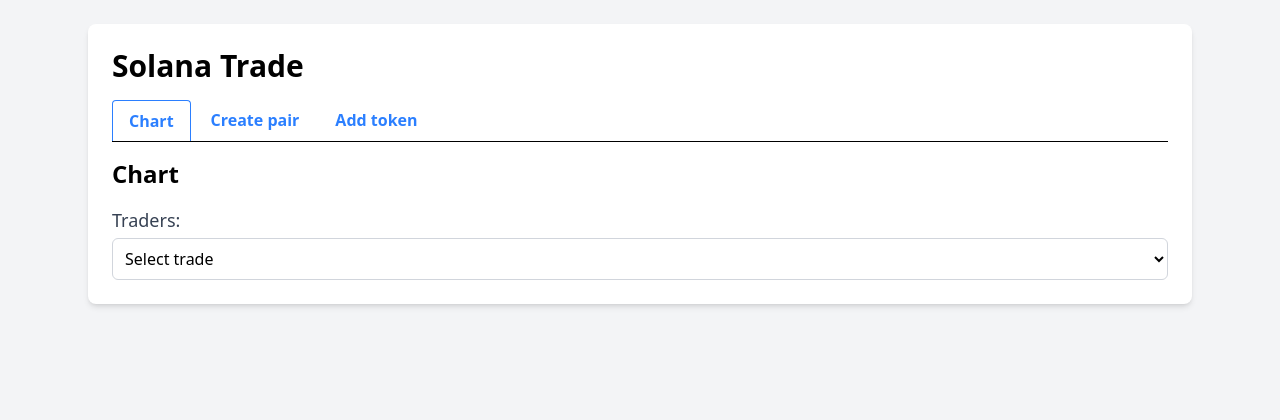
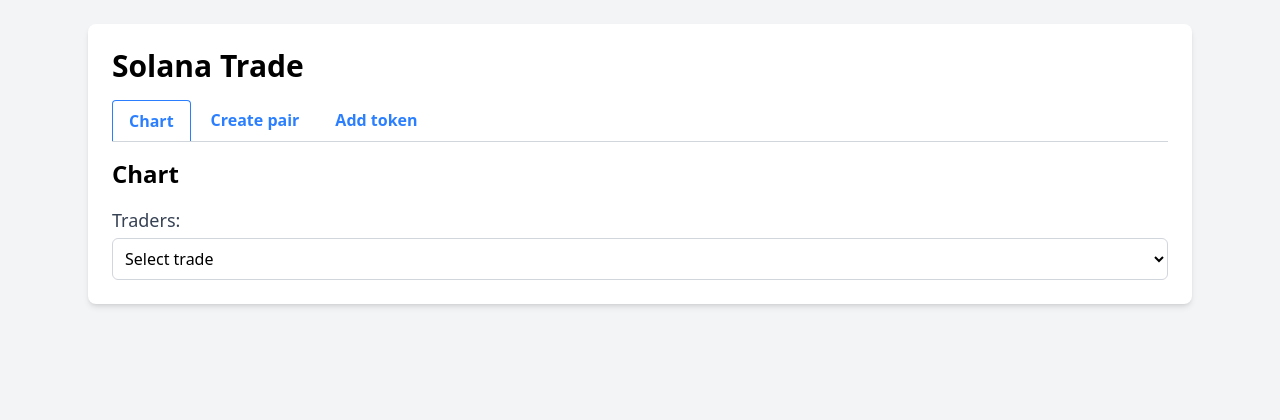
Before and after one commit to alexmudrak/solana-trader, a FastAPI app: page / in a window 1280 px wide. Shown: the top 420 px of the page. Run offline with FastAPI, Linux system fonts and the light colour scheme; data that the repository does not hold is empty; some libraries are stand-ins or nearby versions.

```diff
--- a/templates/base.html
+++ b/templates/base.html
@@ -21,7 +21,7 @@
             <div class="bg-white p-6 rounded-lg shadow-md">
                 <h1 class="text-3xl font-bold mb-4">Solana Trade</h1>
                 <div class="mb-4">
-                    <ul class="flex border-b">
+                    <ul class="flex border-b border-b-gray-300">
                         <li class="mr-1">
                             <a href="{{ url_for("read_root") }}"
                                class="inline-block py-2 px-4 text-blue-500 font-semibold {{ 'border-l border-t border-r rounded-t bg-white' if active_tab == 'chart' else 'hover:text-blue-600' }}">Chart</a>
```
